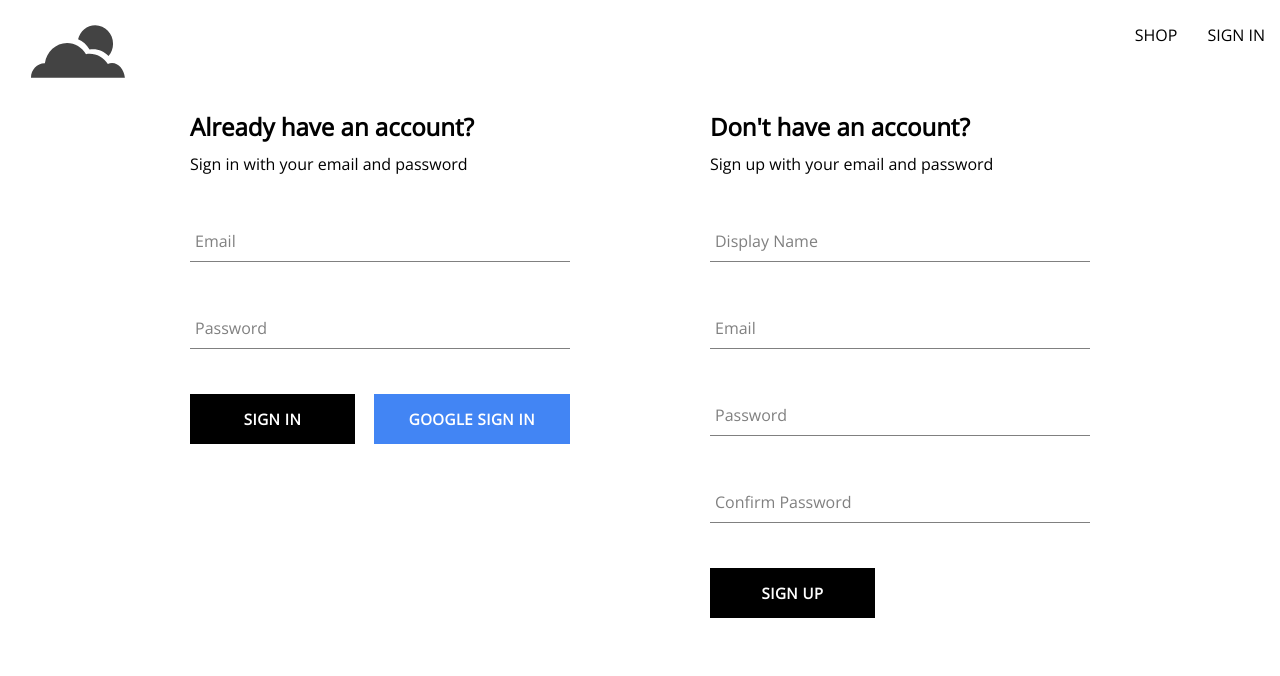
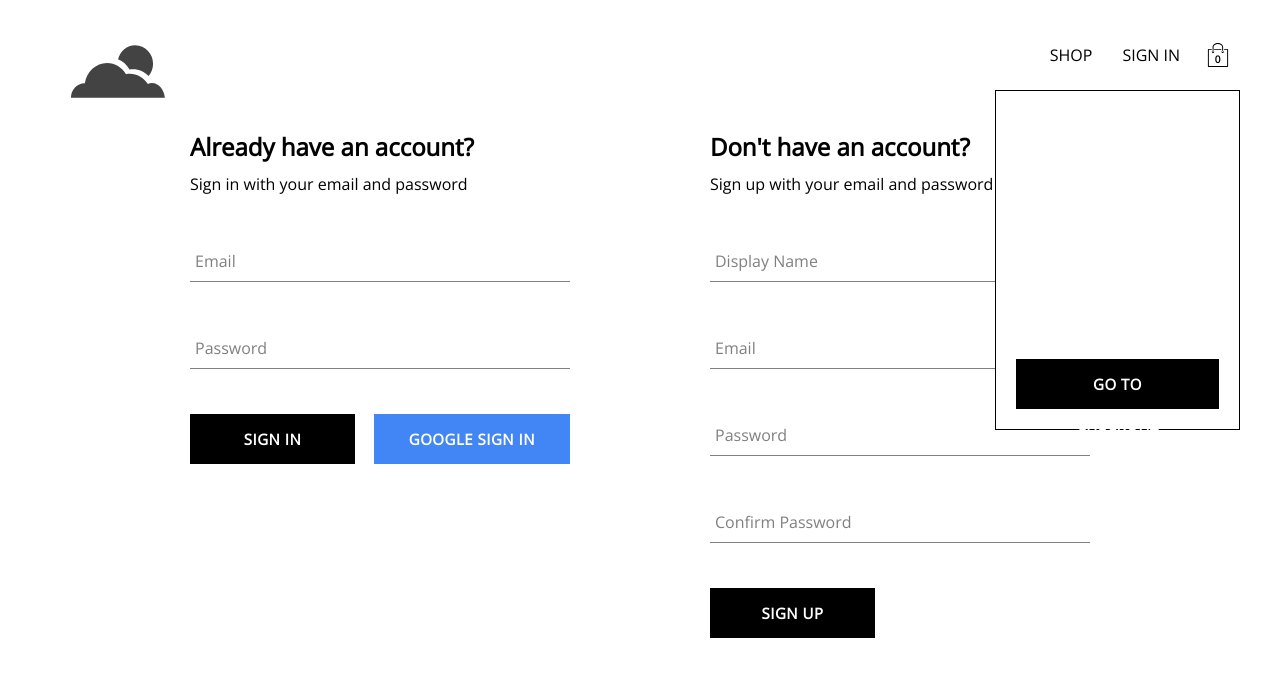
Before and after one commit to ChristopherJamesL/cloud-apparel-redux-sagas-typescript, a React (Create React App) app: page /auth in a window 1280 px wide. Shown: the top 676 px of the page. Built offline with nearby package versions, Linux system fonts and the light colour scheme; no server answers.

Commit message:
created a cart component and a preliminary dropdown component for the cart checkout

```diff
--- /dev/null
+++ b/src/components/cart-dropdown/cart-dropdown.component.jsx
@@ -0,0 +1,14 @@
+import Button from '../button/button.component';
+
+import './cart-dropdown.styles.scss';
+
+const CartDropdown = () => {
+    return (
+        <div className='cart-dropdown-container' >
+            <div className='cart-items' />
+            <Button >GO TO CHECKOUT</Button>
+        </div>
+    )
+}
+
+export default CartDropdown;
--- /dev/null
+++ b/src/components/cart-dropdown/cart-dropdown.styles.scss
@@ -0,0 +1,37 @@
+.cart-dropdown-container {
+    position: absolute;
+    width: 245px;
+    height: 340px;
+    display: flex;
+    flex-direction: column;
+    padding: 20px;
+    border: 1px solid black;
+    background-color: white;
+    top: 90px;
+    right: 40px;
+    z-index: 5;
+
+    .empty-message {
+        font-size: 18px;
+        margin: 50px auto;
+    }
+
+    .cart-items {
+        height: 240px;
+        display: flex;
+        flex-direction: column;
+        overflow: auto;
+
+        // overflow: auto; /* Change from 'scroll' to 'auto' */
+        // scrollbar-width: none; /* Hide scrollbar for Firefox */
+        // -ms-overflow-style: none; /* Hide scrollbar for IE/Edge */
+    }
+
+    // .cart-items::-webkit-scrollbar { /* Hide scrollbar for WebKit browsers (Chrome, Safari) */
+    //     display: none;
+    // }
+
+    button {
+        margin-top: auto;
+    }
+}
--- /dev/null
+++ b/src/components/cart-icon/cart-icon.component.jsx
@@ -0,0 +1,14 @@
+import { ReactComponent as ShoppingIcon } from '../../assets/shopping-bag.svg';
+
+import './cart-icon.styles.scss';
+
+const CartIcon = () => {
+    return (
+        <div className='cart-icon-container' >
+            <ShoppingIcon className="shopping-icon" />
+            <span className='item-count' >0</span>
+        </div>
+    )
+}
+
+export default CartIcon;
--- /dev/null
+++ b/src/components/cart-icon/cart-icon.styles.scss
@@ -0,0 +1,21 @@
+.cart-icon-container {
+    width: 45px;
+    height: 45px;
+    position: relative;
+    display: flex;
+    align-items: center;
+    justify-content: center;
+    cursor: pointer;
+
+    .shopping-icon {
+        width: 24px;
+        height: 24px;
+    }
+
+    .item-count {
+        position: absolute;
+        font-size: 10px;
+        font-weight: bold;
+        bottom: 12px;
+    }
+}
--- /dev/null
+++ b/src/components/product-card/product-card.jsx
@@ -0,0 +1,21 @@
+import './product-card.styles.scss';
+// import '../category-item/category-item.styles.scss';
+
+import Button from '../button/button.component';
+
+const ProductCard = ({ product }) => {
+    const { name, price, imageUrl } = product;
+
+    return (
+        <div className='product-card-container' >
+            <img src={imageUrl} alt={`${name}`} />
+            <div className='footer' >
+                <span className='name' >{name}</span>
+                <span className='price' >{price}</span>
+            </div>
+            <Button buttonType='inverted' >Add to cart</Button>
+        </div>
+    )
+}
+
+export default ProductCard;
--- /dev/null
+++ b/src/components/product-card/product-card.styles.scss
@@ -0,0 +1,50 @@
+.product-card-container {
+    width: 100%;
+    display: flex;
+    flex-direction: column;
+    height: 350px;
+    align-items: center;
+    position: relative;
+
+    img {
+        width: 100%;
+        height: 95%;
+        object-fit: cover;
+        margin-bottom: 5px; }
+
+        button {
+            width: 80%;
+            opacity: 0.7;
+            position: absolute;
+            top: 255px;
+            display: none;
+    }
+
+    &:hover {
+        img {
+            opacity: 0.8;
+        }
+
+        button {
+            opacity: 0.85;
+            display: flex;
+        }
+    }
+
+    .footer {
+        width: 100%;
+        height: 5%;
+        display: flex;
+        justify-content: space-between;
+        font-size: 18px;
+
+        .name {
+            width: 90%;
+            margin-bottom: 15px;
+        }
+
+        .price {
+            width: 10%;
+        }
+    }
+}
--- /dev/null
+++ b/src/contexts/cart.context.jsx
@@ -0,0 +1,15 @@
+import { createContext, useState } from "react";
+
+export const CartContext = createContext({
+    isCartOpen: false,
+    setIsCartOpen: () => {}
+})
+
+export const CartProvider = ({children}) => {
+    const [isCartOpen, setIsCartOpen] = useState(false);
+    const value = { isCartOpen, setIsCartOpen };
+
+    return (
+        <CartContext.Provider value={value} >{children}</CartContext.Provider>
+    )
+}
--- a/src/index.js
+++ b/src/index.js
@@ -5,6 +5,7 @@
 import App from './App';
 import { UserProvider } from './contexts/user.context';
 import { ProductsProvider } from './contexts/products.context';
+import { CartProvider } from './contexts/cart.context';
 
 import './index.scss';
 import reportWebVitals from './reportWebVitals';
--- a/src/index.scss
+++ b/src/index.scss
@@ -1,5 +1,6 @@
 body {
   margin: 0;
+  padding: 20px 40px;
   font-family: 'Open Sans',
     sans-serif;
   -webkit-font-smoothing: antialiased;
--- a/src/routes/navigation/navigation.component.jsx
+++ b/src/routes/navigation/navigation.component.jsx
@@ -1,7 +1,11 @@
 import { Fragment, useContext } from 'react';
 import { Outlet, Link } from 'react-router';
 
-import { ReactComponent as ClowdLogo } from '../../assets/cloud-sun-svgrepo-com.svg'
+import CartIcon  from '../../components/cart-icon/cart-icon.component';
+import CartDropdown from '../../components/cart-dropdown/cart-dropdown.component';
+
+import { ReactComponent as ClowdLogo } from '../../assets/cloud-sun-svgrepo-com.svg';
+
 import { UserContext } from '../../contexts/user.context';
 
 import { signOutUser } from '../../utils/firebase/firebase.utils.js';
@@ -10,7 +14,6 @@
 
 const Navigation = () => {
     const { currentUser } = useContext(UserContext);
-    // console.log(currentUser);
 
     return (
         <Fragment>
@@ -27,7 +30,9 @@
                             <Link className='nav-link' to={'/auth'} >SIGN IN</Link>
                         )
                     }
+                    <CartIcon  />
                 </div>
+                <CartDropdown />
             </div>
             <Outlet />
         </Fragment>
--- a/src/routes/shop/shop.component.jsx
+++ b/src/routes/shop/shop.component.jsx
@@ -1,17 +1,18 @@
 import { useContext } from "react";
 
 import { ProductsContext } from "../../contexts/products.context";
+import ProductCard from "../../components/product-card/product-card";
+
+import './shop.styles.scss';
 
 const Shop = () => {
     const { products } = useContext(ProductsContext);
 
     return (
-        <div>
-            {products.map(({ id, name }) => {
-                return  <div key={id} >
-                            <h1>{name}</h1>
-                        </div>
-            })}
+        <div className="products-container" >
+            {products.map((product) => (
+                <ProductCard key={product.id} product={product} />
+            ))}
         </div>
     )
 }
--- /dev/null
+++ b/src/routes/shop/shop.styles.scss
@@ -0,0 +1,6 @@
+.products-container {
+    display: grid;
+    grid-template-columns: repeat(4, 1fr);
+    column-gap: 10px;
+    row-gap: 50px;
+}
```
Also changed, not shown: src/assets/shopping-bag.svg (added).
